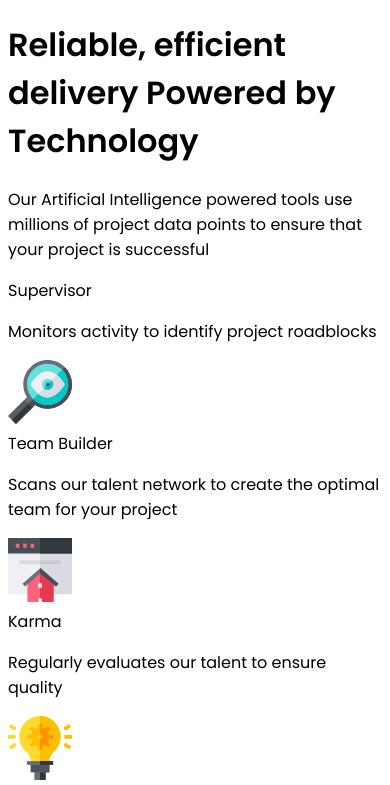
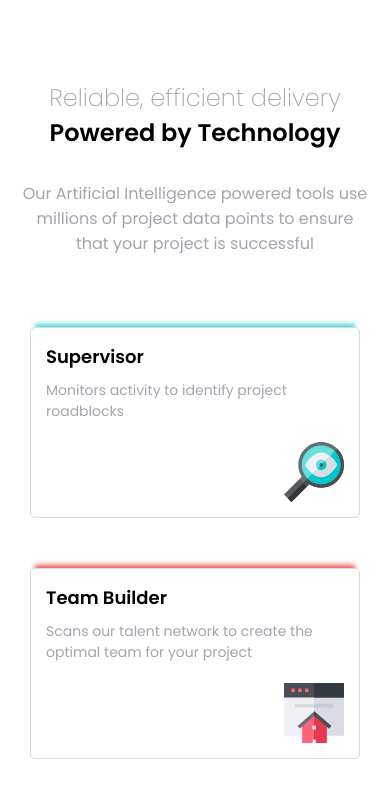
Before and after one commit to MonzonAxel/frontMentor-challange-2, a plain HTML site: page index.html in a window 390 px wide. Shown: the top 785 px of the page. Drawn offline with Linux system fonts and the light colour scheme.

Commit message:
mobilefirst

```diff
--- a/index.html
+++ b/index.html
@@ -12,47 +12,46 @@
   </head>
 
 <body>
+  <main class="container">
     <header class="header">
-    <h1 class="header_title">Reliable, efficient delivery
-    <strong>Powered by Technology</strong>
-    </h1>
-
-    <p class="header_subtitle">Our Artificial Intelligence powered tools use millions of project data points
-    to ensure that your project is successful</p>
+      <h2 class="header_title">Reliable, efficient delivery</h2>
+      <span class="header_title_second">Powered by Technology</span>
+      <p class="header_subtitle">Our Artificial Intelligence powered tools use millions of project data points to ensure that your project is successful</p>
     </header>
 
-  <article class="article">
-    <section class="section">
+    <article class="card">
+      <section class="section section1">
         <span class="section_name">Supervisor</span>
         <p class="section_subtitle">Monitors activity to identify project roadblocks</p>
         <img src="images/icon-supervisor.svg" alt="Supervisor" class="section_img">
       </section>
 
-    <section class="section">
+      <section class="section section2">
         <span class="section_name">Team Builder</span>
         <p class="section_subtitle">Scans our talent network to create the optimal team for your project</p>
         <img src="images/icon-team-builder.svg" alt="Team Builder" class="section_img">
       </section>
 
-    <section class="section">
+      <section class="section section3">
         <span class="section_name">Karma</span>
         <p class="section_subtitle">Regularly evaluates our talent to ensure quality</p>
         <img src="images/icon-karma.svg" alt="Karma" class="section_img">
       </section>
 
-    <section class="section">
+      <section class="section section4">
         <span class="section_name">Calculator</span>
         <p class="section_subtitle">Uses data from past projects to provide better delivery estimates</p>
         <img src="images/icon-calculator.svg" alt="Calculator" class="section_img">
       </section>
 
     </article>
-
     <footer>
       <p class="attribution">
         Challenge by <a href="https://www.frontendmentor.io?ref=challenge" target="_blank">Frontend Mentor</a>.
         Coded by <a href="#">Your Name Here</a>.
       </p>
     </footer>
+  </main>
+
 </body>
 </html>
--- a/styles.css
+++ b/styles.css
@@ -12,15 +12,110 @@
 
     --very-dark-blue: hsl(234, 12%, 34%);
     --grayish-blue: hsl(229, 6%, 66%);
-    --very-light-gray: hsl(0, 0%, 98%);
+    --very-light-gray: hsl(0, 4%, 85%);
+}
+
+*{
+    box-sizing: border-box;
+    margin: 0;
+    padding: 0;
 }
 
 body{
     font-family: 'Poppins', sans-serif;
 }
 
+.container {
+    display: flex;
+    flex-direction: column;
+    align-items: center;
+}
 
 
+/*-------------------------------Header*/
+.header {
+    display: flex;
+    flex-direction: column;
+    text-align: center;
+    margin-top: 80px;
+    margin-bottom: 50px;
+
+}
+
+.header_title{
+    color: var(--grayish-blue);
+    font-weight: 200;
+}
+
+.header_title_second{
+    font-size: 24px;
+    font-weight: 600;
+    margin-bottom: 10px;
+}
+
+.header_subtitle{
+    font-weight: 400;
+    padding: 21px;
+    color: var(--grayish-blue);
+}
+
+
+/*-------------------------------Cards*/
+
+.card{
+    display: flex;
+    flex-direction: column;
+    align-items: center;
+    justify-content: center;
+}
+
+.section{
+    display: flex;
+    flex-direction: column;
+    padding: 15px;
+    border: 1px solid var( --very-light-gray);
+    border-radius: 5px;
+    width: 330px;
+    margin-bottom: 50px;
+
+}
+
+.section_name{
+    font-weight: 600;
+    font-size: 18px;
+    margin-bottom: 10px;
+}
+
+.section_subtitle{
+    font-weight: 400;
+    font-size: 14px;
+    color: var(--grayish-blue);
+    margin-bottom: 20px;
+}
+
+.section_img{
+    width: 60px;
+    align-self: flex-end;
+
+}
+
+/*---------------------------------Card-Colors*/
+
+.section1{
+    box-shadow: 0 -8px 5px -5px var(--cyan)
+}
+
+.section2{
+    box-shadow: 0 -8px 5px -5px var(--red)
+}
+
+.section3{
+    box-shadow: 0 -8px 5px -5px var(--orange)
+}
+
+.section4{
+    box-shadow: 0 -8px 5px -5px var(--blue)
+}
 
 /*------------------------------Footer*/
 
```
Lines whose indentation alone changed are shown as unchanged.
